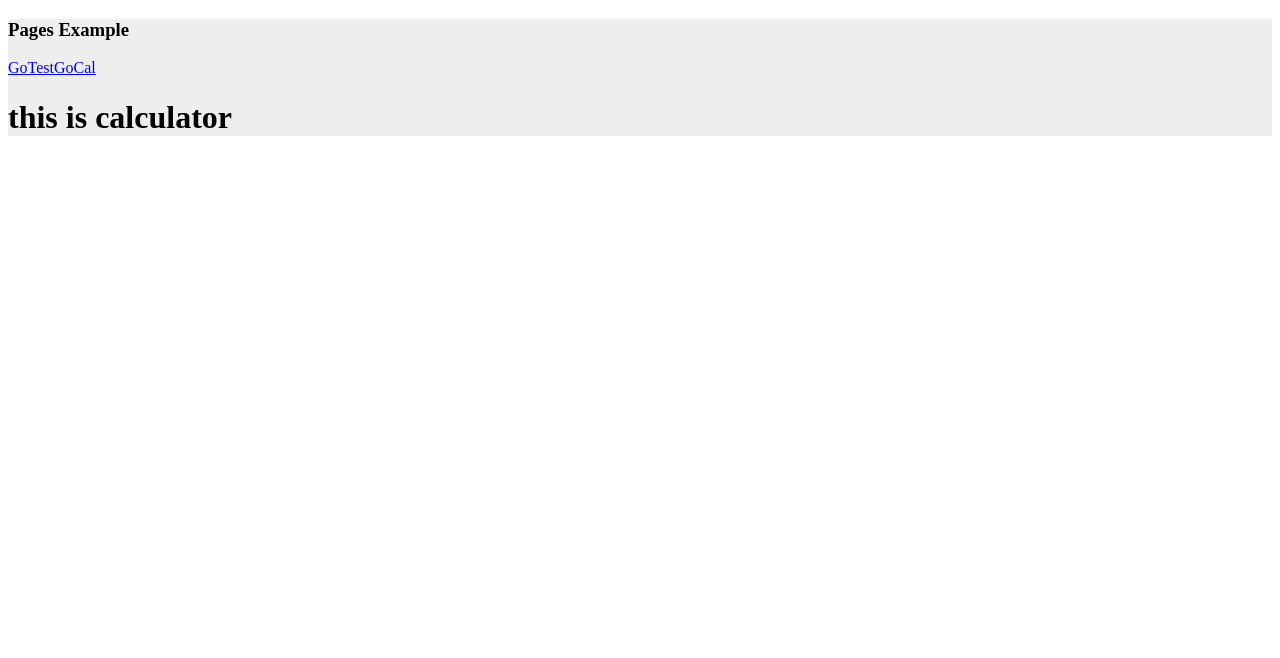
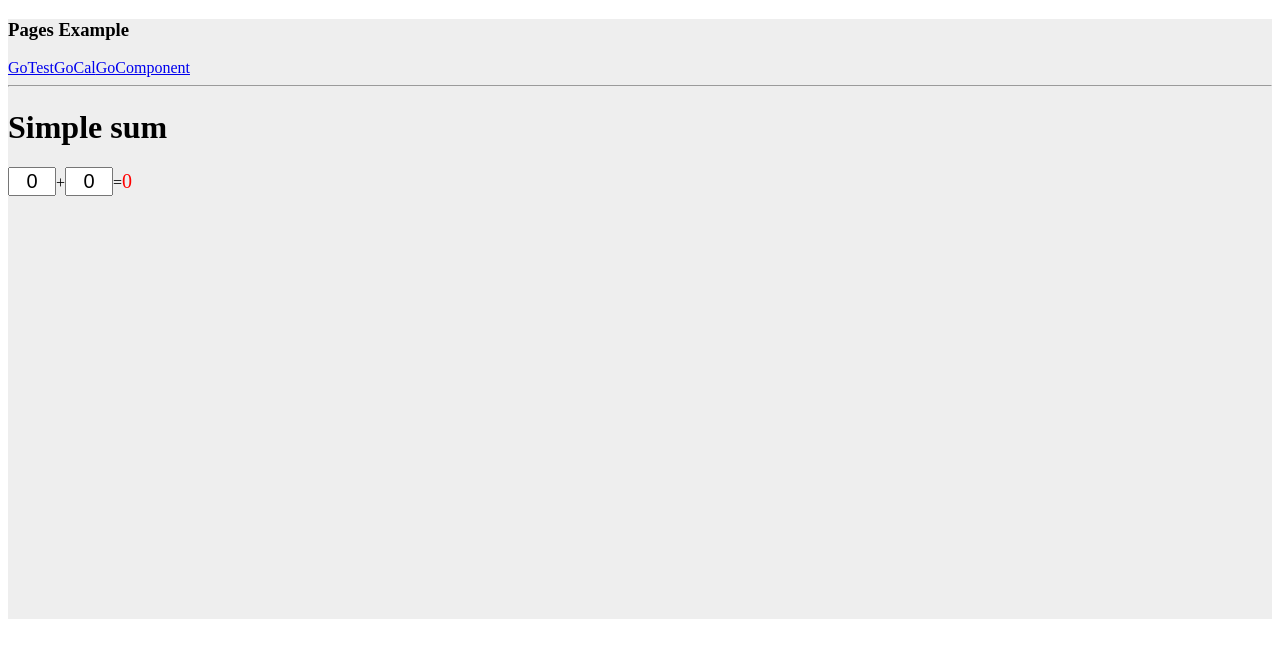
Before and after one commit to hardog/vuejs-example, a Vue app: page /cal in a window 1280 px wide. Shown: the top 658 px of the page. Built offline with nearby package versions, Linux system fonts and the light colour scheme.

Commit message:
add router

```diff
--- a/src/app.vue
+++ b/src/app.vue
@@ -1,5 +1,6 @@
 <style scoped>
 .wrapper{
+  height: 600px;
   background-color: #eeeeee;
 }
 </style>
@@ -10,7 +11,9 @@
     <div class="links">
       <router-link to="/test">GoTest</router-link>
       <router-link to="/cal">GoCal</router-link>
+      <router-link to="/compose">GoComponent</router-link>
     </div>
+    <hr/>
     <router-view></router-view>
   </div>
 </template>
--- /dev/null
+++ b/src/components/button.vue
@@ -0,0 +1,24 @@
+<style scoped>
+.button{
+  width: 100px;
+  height: 40px;
+  line-height: 40px;
+  font-size: 20px;
+  text-align: center;
+  color: #ddd;
+}
+</style>
+
+<template>
+  <div class="button">按钮</div>
+</template>
+
+<script>
+
+export default{
+  data(){
+    return {
+    };
+  }
+}
+</script>
--- a/src/index.js
+++ b/src/index.js
@@ -5,6 +5,7 @@ import App from './app.vue';
 import vueRouter from 'vue-router';
 import routes from './routes';
 
+// use的插件不是实例化后的插件
 Vue.use(vueRouter);
 const Router = new vueRouter({
   mode: 'history',
--- a/src/pages/cal.vue
+++ b/src/pages/cal.vue
@@ -1,10 +1,26 @@
 <style scoped>
-
+input{
+  width: 40px;
+  font-size: 20px;
+  line-height: 1em;
+  text-align: center;
+}
+.results{
+  width: 40px;
+  font-size: 20px;
+  text-align: center;
+  color: #f00;
+}
 </style>
 
 <template>
   <div>
-    <h1>this is calculator</h1>
+    <h1>Simple sum</h1>
+    <input v-model="a" v-on:focus="focusa">
+    <label>+</label>
+    <input v-model="b" v-on:focus="focusb">
+    <label>=</label>
+    <label class="results">{{c}}</label>
   </div>
 </template>
 
@@ -13,8 +29,24 @@
 export default{
   data(){
     return {
-
+      a: 0,
+      b: 0
     };
+  },
+  computed: {
+    c(){
+      let a = (parseInt(this.a, 10) || 0);
+      let b = (parseInt(this.b, 10) || 0);
+      return (a + b);
+    }
+  },
+  methods: {
+    focusa(){
+      this.a = '';
+    },
+    focusb(){
+      this.b = '';
+    }
   }
 }
 </script>
--- /dev/null
+++ b/src/pages/compose.vue
@@ -0,0 +1,21 @@
+<style scoped>
+
+</style>
+
+<template>
+  <Button></Button>
+</template>
+
+<script>
+import Button from '@src/components/button';
+
+export default{
+  components: {
+    Button
+  },
+  data(){
+    return {
+    };
+  }
+}
+</script>
--- a/src/routes.js
+++ b/src/routes.js
@@ -3,11 +3,12 @@
 // 页面
 import Test from '@src/pages/test.vue';
 import Cal from '@src/pages/cal.vue';
+import Compose from '@src/pages/compose.vue';
 
 const routes = [
   { path: '/test', component: Test },
-  { path: '/cal', component: Cal }
+  { path: '/cal', component: Cal },
+  { path: '/compose', component: Compose}
 ];
 
-
 export default routes;
```
